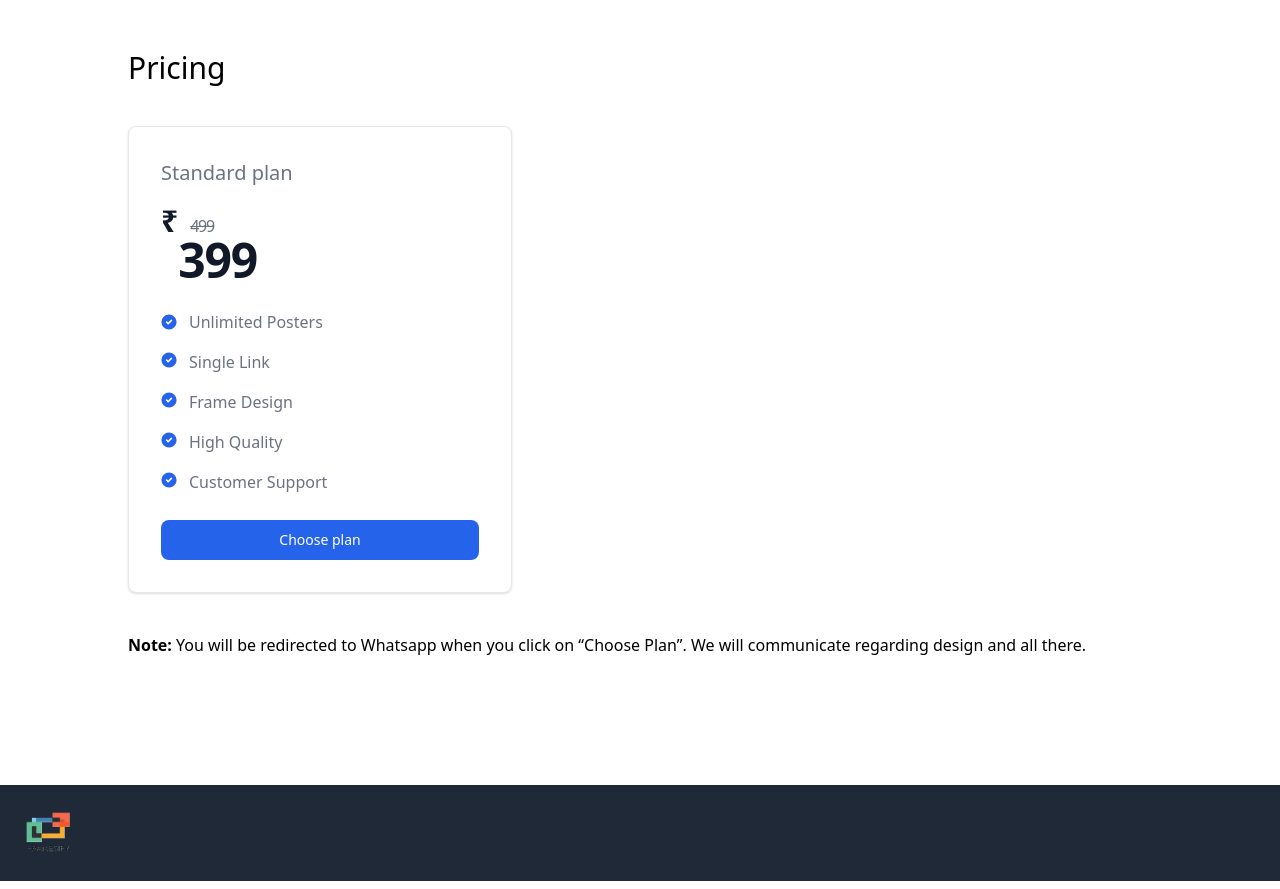
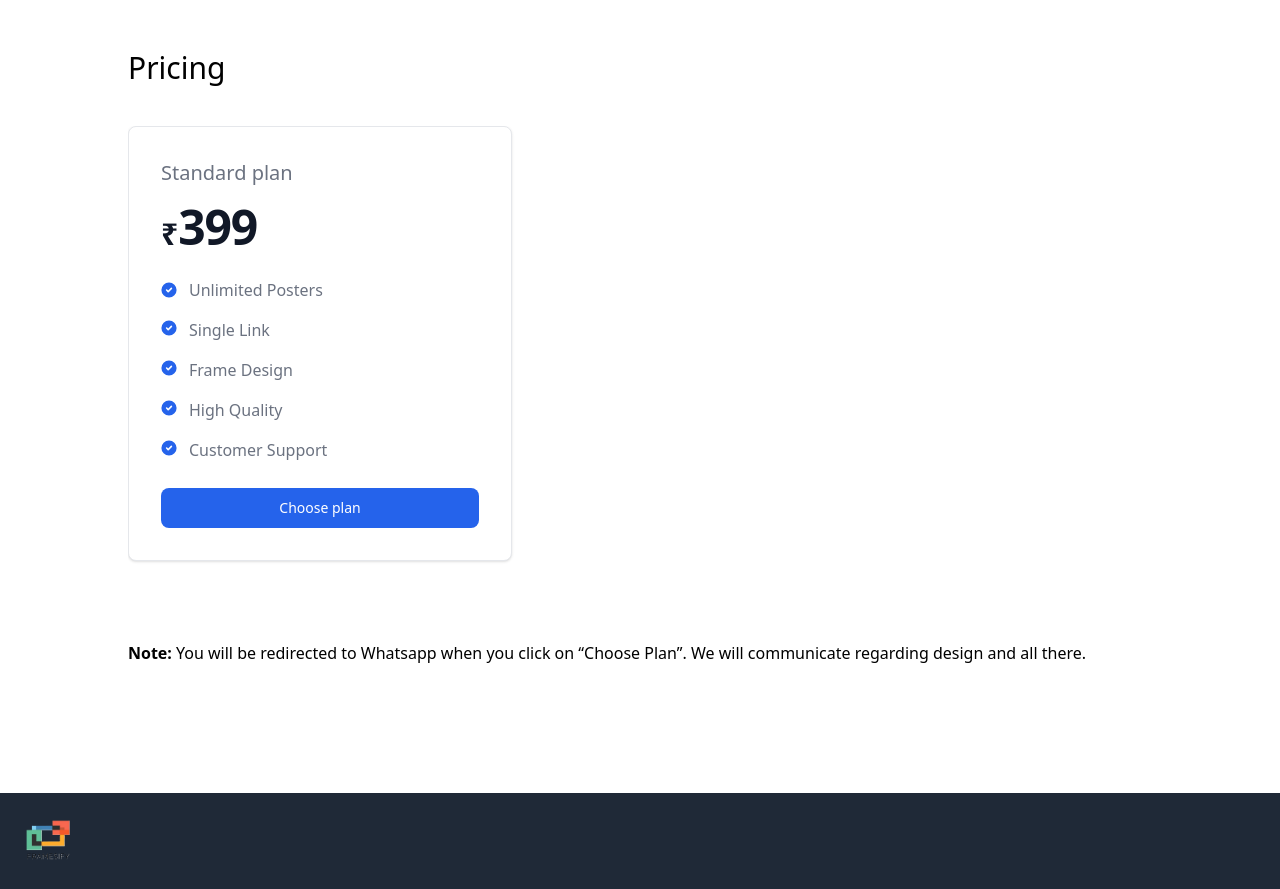
Before and after one commit to hadibinnoor/framesify-frontend, a React (Vite) app: page / in a window 1280 px wide. Shown: the part 3060-3949 px from the top of the page. Built offline with nearby package versions, Linux system fonts and the light colour scheme.

Commit message:
Price update

```diff
--- a/src/assets/Components/Pricing.jsx
+++ b/src/assets/Components/Pricing.jsx
@@ -5,18 +5,17 @@ const Pricing = ({ pricingRef }) => {
   return (
     <div ref={pricingRef} className="mt-20  space-y-10">
       <h1 className="text-3xl font-medium">Pricing</h1>
-      <div className=" w-full max-w-sm p-4 bg-white border border-gray-200 rounded-lg shadow sm:p-8 dark:bg-gray-800 dark:border-gray-700">
+      <div className="flex overflow-x-scroll pb-10 hide-scroll-bar mt-10 space-x-10">
+        <div
+          className=" w-full
+         max-w-sm p-4 bg-white border border-gray-200 rounded-lg shadow sm:p-8 dark:bg-gray-800 dark:border-gray-700"
+        >
           <h5 className="mb-4 text-xl font-medium text-gray-500 dark:text-gray-400">
             Standard plan
           </h5>
           <div className="flex items-baseline text-gray-900 dark:text-white">
             <span className="text-3xl font-semibold">₹</span>
-          <span className="text-5xl font-extrabold tracking-tight">
-            <h2 className="text-base font-normal leading-tight text-gray-500 dark:text-gray-400 ms-3">
-              <strike>499</strike>
-            </h2>
-            399
-          </span>
+            <span className="text-5xl font-extrabold tracking-tight">399</span>
           </div>
           <ul role="list" className="space-y-5 my-7">
             <li className="flex items-center">
@@ -90,7 +89,7 @@ const Pricing = ({ pricingRef }) => {
               </h2>
             </li>
           </ul>
-        <a href="https://wa.me/message/MCLGP4BB4PSHC1">
+          <a href="https://wa.link/iwnshv">
             <button
               type="button"
               className="text-white bg-blue-600 hover:bg-blue-700 focus:ring-4 focus:outline-none focus:ring-blue-200 dark:focus:ring-blue-900 font-medium rounded-lg text-sm px-5 py-2.5 inline-flex justify-center w-full text-center"
@@ -98,6 +97,7 @@ const Pricing = ({ pricingRef }) => {
               Choose plan
             </button>
           </a>
+        </div>
       </div>
       <p className="font-l">
         <span className="font-semibold">Note:</span> You will be redirected to
```
Lines whose indentation alone changed are shown as unchanged.
